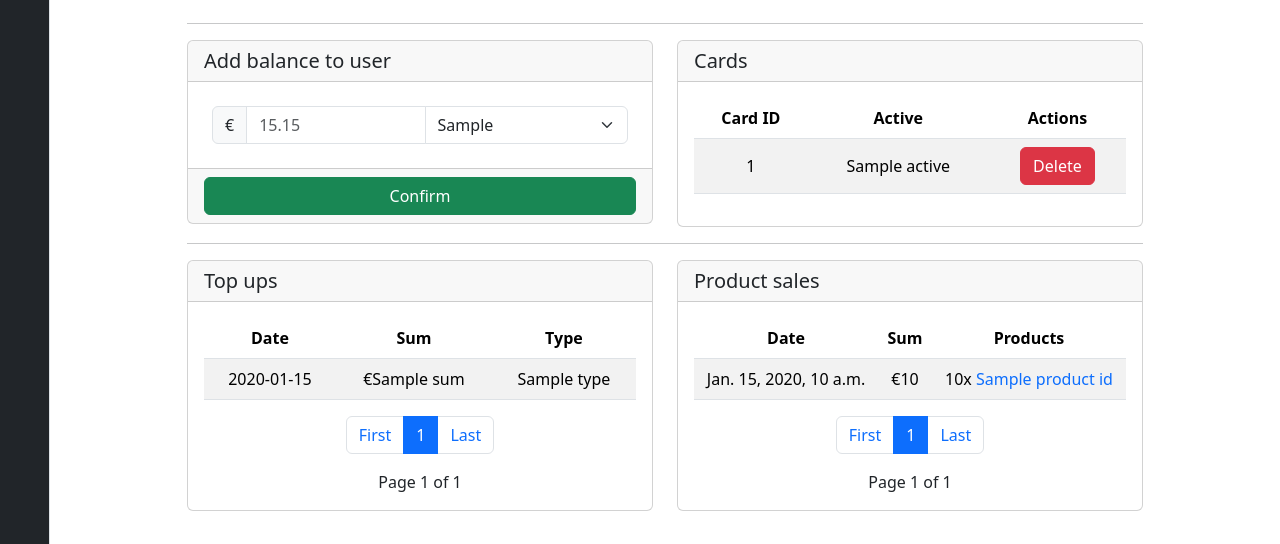
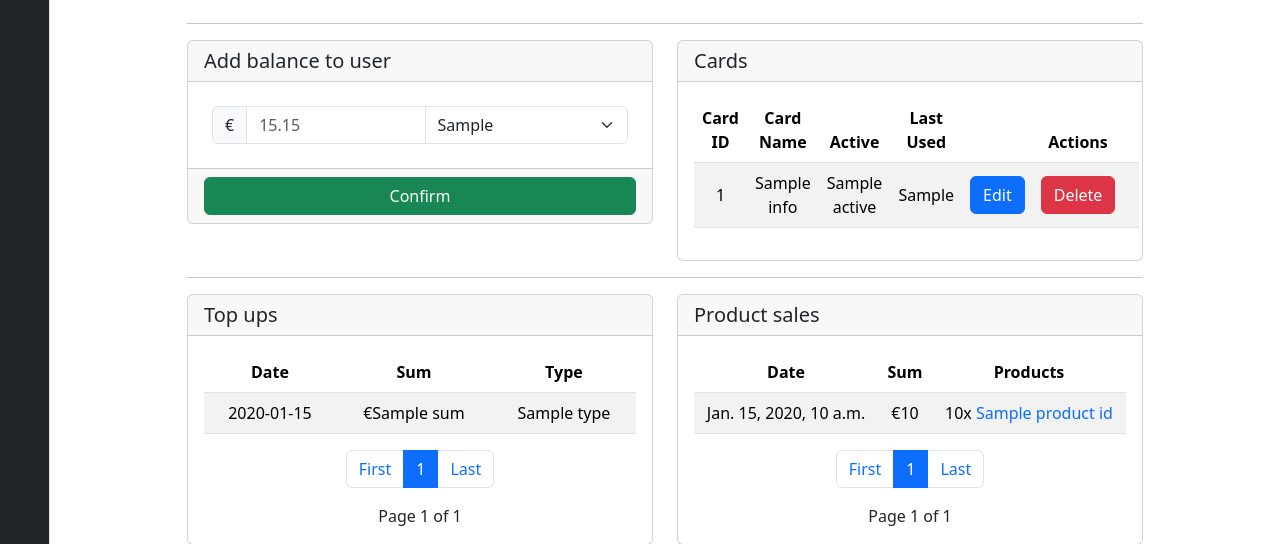
Before and after one commit to svsticky/undead-mongoose, a Django app: template admin_board_view/templates/user.html in a window 1280 px wide. Shown: the part 99-643 px from the top of the page. Run offline with Django 3.2, Linux system fonts and the light colour scheme; tables that the repository leaves empty hold one stand-in row (values such as "Sample post"); the template is opened without the code that fills it: values that come from a table or form of the project are taken from there, most other values are stand-ins (such as "Sample title", 1, 10 or a date in 2020).

Commit message:
Feat/card names (#104)
* Added last_used column to Card data type

* Added delete verb to /api/card

* Added card table with delete button to user home and admin user page

* Remove debug print statement

* added card name, updated django database

* added edit-button for cards

* connection with Django, names can be updated

* added comments

* added seeding for card names

* added admin functionality to change card names

* fix: seeding for last used date

* implemented proposed changes

* fix: action buttons for inactive cards

---------

Co-authored-by: Job Vonk <sticcpistt@icloud.com>

```diff
--- a/admin_board_view/static/AdminBoardView/user.js
+++ b/admin_board_view/static/AdminBoardView/user.js
@@ -36,3 +36,55 @@ delete_buttons.forEach(btn => {
     });
   })
 });
+
+// Listen for edit buttons, change card to editing state
+const edit_buttons = Array.from(document.getElementsByClassName("edit-card"));
+edit_buttons.forEach(btn => {
+  btn.addEventListener("click", () => {
+    const uuid = btn.parentElement.parentElement.getAttribute("data-card-uuid");
+    const td = document.querySelector(`tr[data-card-uuid="${uuid}"]`).querySelector(".edit-td");
+    const card_name = td.getAttribute("card_name");
+
+    // Create new input field, defaulting to current card name
+    const input = document.createElement("input");
+    input.type = "text";
+    input.value = card_name;
+    input.style.maxWidth = "70px";
+
+    // Replace card name with input field
+    td.innerHTML = "";
+    td.appendChild(input);
+
+    // Remove edit-button, create new save-button
+    const par = btn.parentElement;
+    par.removeChild(btn);
+    const save = document.createElement("button");
+    save.appendChild(document.createTextNode("Save"));
+    save.className = "btn btn-success save-card";
+    save.addEventListener("click", () => {
+      // Remove input field, restore card name
+      td.innerHTML = input.value;
+
+      // Update new card name in Django
+      $.ajax({
+        url: `/api/cardname?card_uuid=${uuid}&name=${input.value}`,
+        type: "POST",
+        beforeSend: function(xhr) {
+          xhr.setRequestHeader("X-CSRFToken", csrf_token);
+        },
+        success: (response) => {
+          showToast("Renamed card", response);
+        },
+        error: (response) => {
+          console.log(response);
+          showToast("Card renaming failed", response.response);
+        }
+      });
+
+      // Remove save-button and restore edit-button
+      par.removeChild(save);
+      par.appendChild(btn);
+    })
+    par.appendChild(save);
+  });
+});
--- a/admin_board_view/templates/user.html
+++ b/admin_board_view/templates/user.html
@@ -39,21 +39,30 @@
           <thead>
             <tr>
               <th>Card ID</th>
+              <th>Card Name</th>
               <th>Active</th>
+              <th>Last Used</th>
+              <th></th>
               <th>Actions</th>
+              <th></th>
             </tr>
           </thead>
           <tbody>
             {% for card in cards %}
-            <tr>
+            <tr data-card-uuid="{{ card.info.card_id }}">
               <td>{{ card.info.card_id }}</td>
+              <td class="edit-td" card_name="{{ card.info.card_name }}">{{ card.info.card_name }}</td>
               <td>{{ card.info.active }}</td>
-              <td>
-                {% if not card.info.active %}
-                  <button class="btn btn-warning activate-card" id="{{ card.token }}">Activate</button>
-                {% endif %}
-                <button class="btn btn-danger delete-card" data-card-uuid="{{ card.card_id }}">Delete</button>
-              </td>
+              <td>{{ card.info.last_used }}</td>
+              {% if not card.info.active %}
+                <td><button class="btn btn-primary disabled edit-card">Edit</button></td>
+                <td><button class="btn btn-warning activate-card" id="{{ card.token }}">Activate</button></td>
+                <td><button class="btn btn-danger delete-card" data-card-uuid="{{ card.card_id }}">Delete</button></td>
+              {% else %}
+                <td><button class="btn btn-primary edit-card">Edit</button></td>
+                <td><button class="btn btn-danger delete-card" data-card-uuid="{{ card.card_id }}">Delete</button></td>
+                <td></td>
+              {% endif %}
             </tr>
             {% endfor %}
           </tbody>
--- a/admin_board_view/templates/user_home.html
+++ b/admin_board_view/templates/user_home.html
@@ -114,15 +114,19 @@
             <thead>
               <tr>
                 <th>ID</th>
+                <th>Name</th>
                 <th>Last used</th>
+                <th></th>
                 <th></th>
               </tr>
             </thead>
             <tbody>
               {% for card in cards %}
-                <tr>
+                <tr data-card-uuid="{{ card.card_id }}">
                   <td>{{ card.card_id }}</td>
+                  <td class="edit-td" card_name="{{ card.card_name }}">{{ card.card_name }}</td>
                   <td>{{ card.last_used }}</td>
+                  <td><button class="btn btn-primary edit-card">Edit</button></td>
                   <td><button class="btn btn-danger delete-card" data-card-uuid="{{ card.card_id }}">Delete</button></td>
                 </tr>
               {% endfor %}
--- a/mongoose_app/models.py
+++ b/mongoose_app/models.py
@@ -259,6 +259,7 @@ class User(models.Model):
 
 class Card(models.Model):
     card_id = models.CharField(max_length=8)
+    card_name = models.CharField(null=True, blank=True, max_length=32)
     active = models.BooleanField()
     user_id = models.ForeignKey(
         "User",
--- a/mongoose_app/urls.py
+++ b/mongoose_app/urls.py
@@ -14,4 +14,5 @@ urlpatterns = [
     path("catchwebhook", views.on_webhook, name="receive_update"),
     path("topup", views.topup, name="topup"),
     path("payment/webhook", views.payment_webhook, name="payment_webhook"),
+    path("cardname", views.change_card_name, name="change_card_name"),
 ]
```
Also changed, not shown: mongoose_app/management/commands/seed.py (+13 -5 lines), mongoose_app/views.py (+22 -0 lines), mongoose_app/migrations/0032_card_card_name.py (added).
